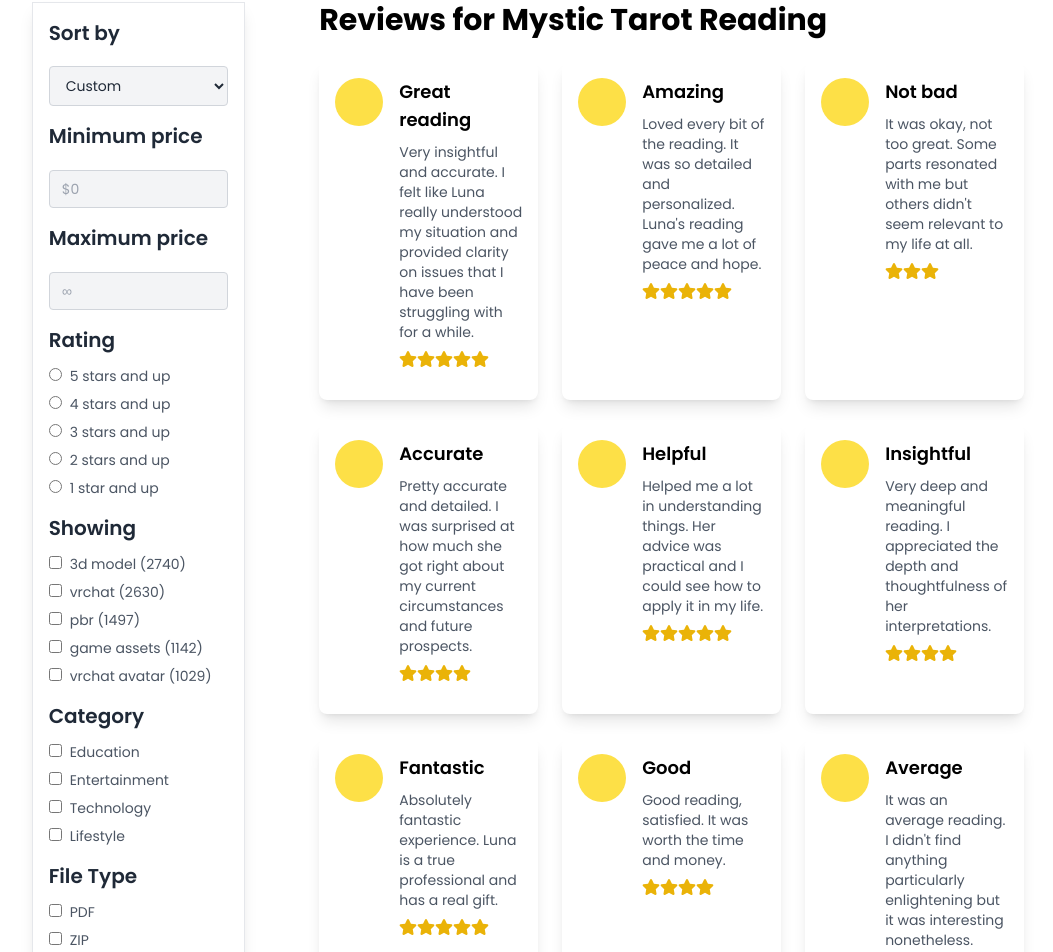
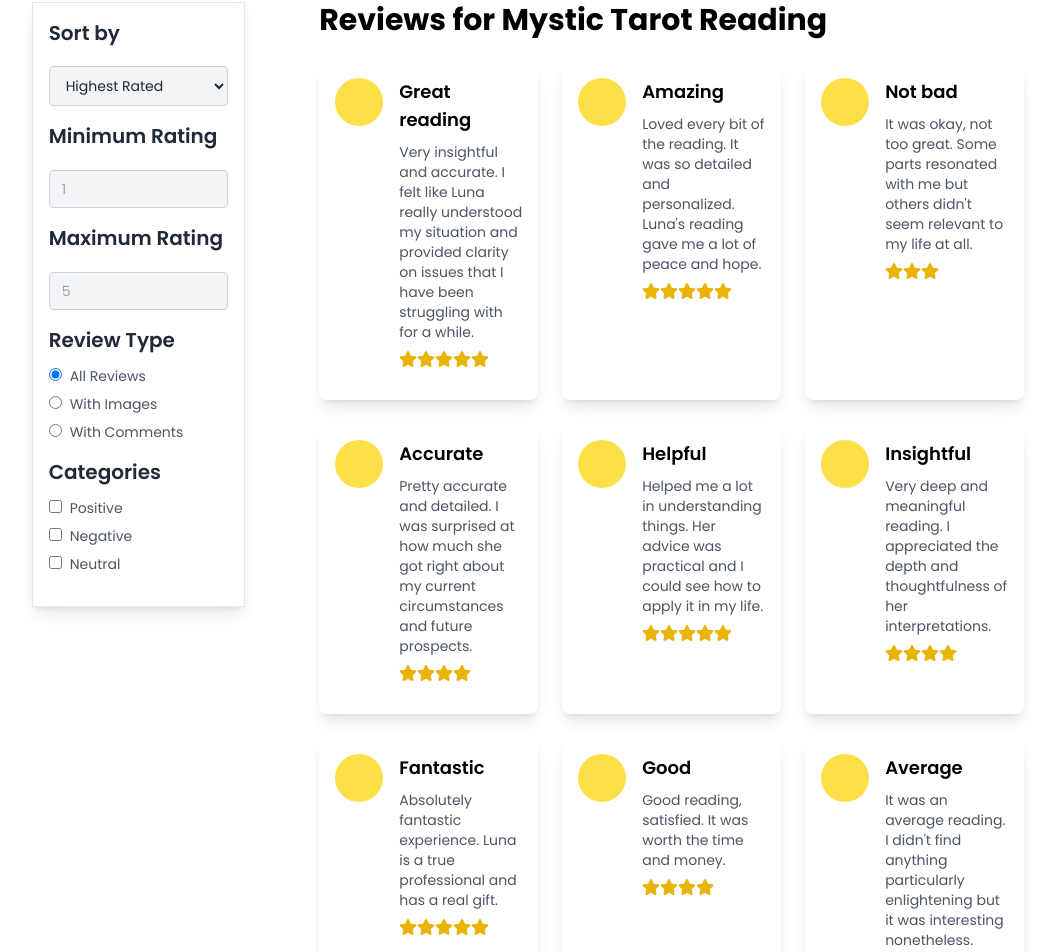
Before and after one commit to Tirthankar03/clamio-nextjs, a Next.js app: page /product/1/reviews in a window 1280 px wide. Shown: the part 121-1073 px from the top of the page, without its empty margins (75-1128 px from the left). Built offline with nearby package versions, Linux system fonts and the light colour scheme; what tailwindcss-debug-screens would draw is missing.

Commit message:
filter desktop contents in select radio and imputs changed

```diff
--- a/components/shared/Product-Details/Reviews/Filter.tsx
+++ b/components/shared/Product-Details/Reviews/Filter.tsx
@@ -1,113 +1,55 @@
 "use client"
 import React from 'react';
 
-const FilterComponent: React.FC = () => {
+const FilterReviews: React.FC = () => {
     return (
-        <div className="p-4 bg-white border border-gray-200  shadow-lg max-w-xs md:max-w-sm lg:max-w-md xl:max-w-lg">
+        <div className="p-4 bg-white border border-gray-200 shadow-lg max-w-xs md:max-w-sm lg:max-w-md xl:max-w-lg">
             <h3 className="text-xl font-semibold text-gray-800 mb-3">Sort by</h3>
             <select className="w-full bg-gray-100 text-gray-800 text-sm mb-4 py-2 px-3 border border-gray-300 rounded focus:ring-yellow-500 focus:border-yellow-500">
-                <option value="custom">Custom</option>
-                <option value="newest-oldest">Price: Newest to Oldest</option>
-                <option value="price-high-low">Price: Oldest to Newest</option>
-                <option value="price-low-high">Price: Low to High</option>
-                <option value="price-high-low">Price: High to Low</option>
+                <option value="highest-rated">Highest Rated</option>
+                <option value="most-recent">Most Recent</option>
+                <option value="least-recent">Least Recent</option>
             </select>
 
-            <h3 className="text-xl font-semibold text-gray-800 mb-3">Minimum price</h3>
-            <input type="number" name="minPrice" placeholder="$0" className="w-full bg-gray-100 text-gray-800 text-sm mb-4 py-2 px-3 border border-gray-300 rounded focus:ring-yellow-500 focus:border-yellow-500" />
+            <h3 className="text-xl font-semibold text-gray-800 mb-3">Minimum Rating</h3>
+            <input type="number" name="minRating" placeholder="1" className="w-full bg-gray-100 text-gray-800 text-sm mb-4 py-2 px-3 border border-gray-300 rounded focus:ring-yellow-500 focus:border-yellow-500" />
 
-            <h3 className="text-xl font-semibold text-gray-800 mb-3">Maximum price</h3>
-            <input type="number" name="maxPrice" placeholder="∞" className="w-full bg-gray-100 text-gray-800 text-sm mb-4 py-2 px-3 border border-gray-300 rounded focus:ring-yellow-500 focus:border-yellow-500" />
+            <h3 className="text-xl font-semibold text-gray-800 mb-3">Maximum Rating</h3>
+            <input type="number" name="maxRating" placeholder="5" className="w-full bg-gray-100 text-gray-800 text-sm mb-4 py-2 px-3 border border-gray-300 rounded focus:ring-yellow-500 focus:border-yellow-500" />
 
-            <h3 className="text-xl font-semibold text-gray-800 mb-3">Rating</h3>
+            <h3 className="text-xl font-semibold text-gray-800 mb-3">Review Type</h3>
             <div className="mb-4 text-sm text-gray-600">
                 <label className="block mb-2">
-                    <input type="radio" name="rating" value="5" className="mr-2 text-yellow-500" />
-                    5 stars and up
+                    <input type="radio" name="reviewType" value="all" className="mr-2 text-yellow-500" defaultChecked />
+                    All Reviews
                 </label>
                 <label className="block mb-2">
-                    <input type="radio" name="rating" value="4" className="mr-2 text-yellow-500" />
-                    4 stars and up
+                    <input type="radio" name="reviewType" value="with-images" className="mr-2 text-yellow-500" />
+                    With Images
                 </label>
                 <label className="block mb-2">
-                    <input type="radio" name="rating" value="3" className="mr-2 text-yellow-500" />
-                    3 stars and up
-                </label>
-                <label className="block mb-2">
-                    <input type="radio" name="rating" value="2" className="mr-2 text-yellow-500" />
-                    2 stars and up
-                </label>
-                <label className="block mb-2">
-                    <input type="radio" name="rating" value="1" className="mr-2 text-yellow-500" />
-                    1 star and up
+                    <input type="radio" name="reviewType" value="with-comments" className="mr-2 text-yellow-500" />
+                    With Comments
                 </label>
             </div>
 
-            <h3 className="text-xl font-semibold text-gray-800 mb-3">Showing</h3>
+            <h3 className="text-xl font-semibold text-gray-800 mb-3">Categories</h3>
             <div className="mb-4 text-sm text-gray-600">
                 <label className="block mb-2">
-                    <input type="checkbox" value="3d model" className="mr-2 text-yellow-500" />
-                    3d model (2740)
+                    <input type="checkbox" value="positive" className="mr-2 text-yellow-500" />
+                    Positive
                 </label>
                 <label className="block mb-2">
-                    <input type="checkbox" value="vrchat" className="mr-2 text-yellow-500" />
-                    vrchat (2630)
+                    <input type="checkbox" value="negative" className="mr-2 text-yellow-500" />
+                    Negative
                 </label>
                 <label className="block mb-2">
-                    <input type="checkbox" value="pbr" className="mr-2 text-yellow-500" />
-                    pbr (1497)
-                </label>
-                <label className="block mb-2">
-                    <input type="checkbox" value="game assets" className="mr-2 text-yellow-500" />
-                    game assets (1142)
-                </label>
-                <label className="block mb-2">
-                    <input type="checkbox" value="vrchat avatar" className="mr-2 text-yellow-500" />
-                    vrchat avatar (1029)
-                </label>
-            </div>
-
-            <h3 className="text-xl font-semibold text-gray-800 mb-3">Category</h3>
-            <div className="mb-4 text-sm text-gray-600">
-                <label className="block mb-2">
-                    <input type="checkbox" value="education" className="mr-2 text-yellow-500" />
-                    Education
-                </label>
-                <label className="block mb-2">
-                    <input type="checkbox" value="entertainment" className="mr-2 text-yellow-500" />
-                    Entertainment
-                </label>
-                <label className="block mb-2">
-                    <input type="checkbox" value="technology" className="mr-2 text-yellow-500" />
-                    Technology
-                </label>
-                <label className="block mb-2">
-                    <input type="checkbox" value="lifestyle" className="mr-2 text-yellow-500" />
-                    Lifestyle
-                </label>
-            </div>
-
-            <h3 className="text-xl font-semibold text-gray-800 mb-3">File Type</h3>
-            <div className="mb-4 text-sm text-gray-600">
-                <label className="block mb-2">
-                    <input type="checkbox" value="pdf" className="mr-2 text-yellow-500" />
-                    PDF
-                </label>
-                <label className="block mb-2">
-                    <input type="checkbox" value="zip" className="mr-2 text-yellow-500" />
-                    ZIP
-                </label>
-                <label className="block mb-2">
-                    <input type="checkbox" value="image" className="mr-2 text-yellow-500" />
-                    Image
-                </label>
-                <label className="block mb-2">
-                    <input type="checkbox" value="video" className="mr-2 text-yellow-500" />
-                    Video
+                    <input type="checkbox" value="neutral" className="mr-2 text-yellow-500" />
+                    Neutral
                 </label>
             </div>
         </div>
     );
 };
 
-export default FilterComponent;
+export default FilterReviews;
```
